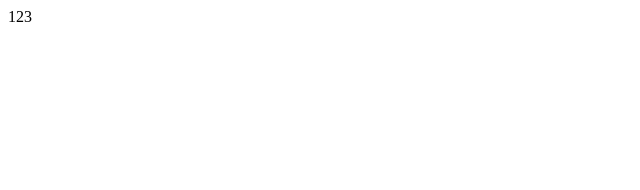
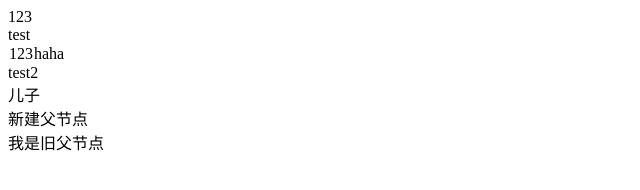
Before and after one commit to Wang-X-S/dom-1, a plain HTML site: page src/index.html in a window 1280 px wide. Shown: the whole page, without its empty margins (0-640 px from the left). Drawn offline with Linux system fonts and the light colour scheme.

Commit message:
实现 after before append wrap

```diff
--- a/src/dom.js
+++ b/src/dom.js
@@ -3,5 +3,18 @@ window.dom = {
         const container = document.createElement('template')
         container.innerHTML = string.trim();
         return container.content.firstChild
+    },
+    after(node, node2){
+        node.parentNode.insertBefore(node2,node.nextSibling)
+    },
+    before(node,node2){
+        node.parentNode.insertBefore(node2,node)
+    },
+    append(node,nodeChild){
+        node.appendChild(nodeChild)
+    },
+    wrap(node,parent){
+        dom.before(node,parent)
+        dom.append(parent,node)
     }
 }
--- a/src/index.html
+++ b/src/index.html
@@ -1,4 +1,4 @@
-<!DOCTYPE html>
+<DOCTYPE html>
 <html lang="zh">
 <head>
     <meta charset="UTF-8">
@@ -8,6 +8,14 @@
 </head>
 <body>
     <div>123</div>
+    <!-- 在 test后面加一个节点 -->
+    <div id="test">test</div>
+
+    <!-- 在 test前面加一个节点 -->
+    <div id="test2">test2</div>
+
+    <div id='wrap'>我是旧父节点</div>
+
     <script src="dom.js"></script>
     <script src="main.js"></script>
 </body>
--- a/src/main.js
+++ b/src/main.js
@@ -1,4 +1,14 @@
-const div = dom.create('               <td>123</td>')
+const div = dom.create('<td>123</td>')
+console.log(div)
 
 
-console.log(div)
+dom.after(test,div)
+
+const div2 = dom.create('<span>haha<span>')
+dom.before(test2,div2)
+
+const div3 = dom.create('<div>儿子</div>')
+dom.append(test2,div3)
+
+const div4 = dom.create('<div>新建父节点</div>')
+dom.wrap(wrap,div4)
```
